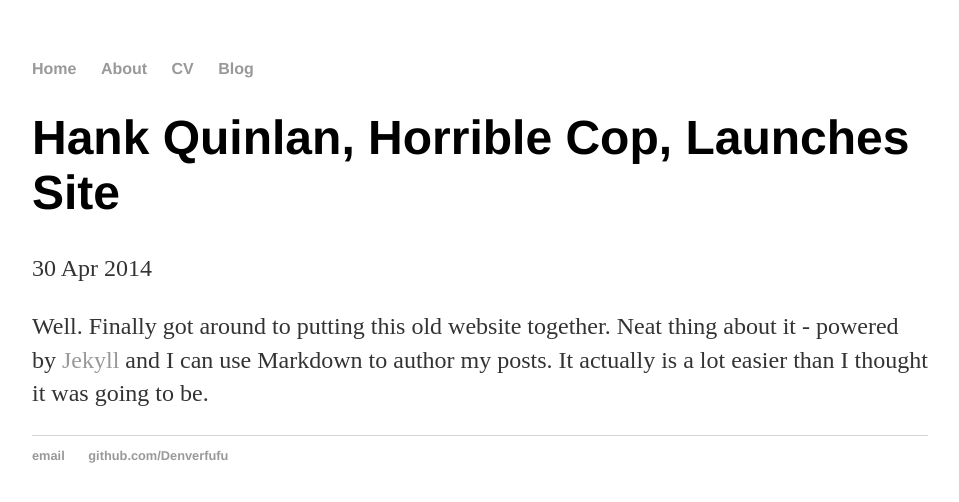
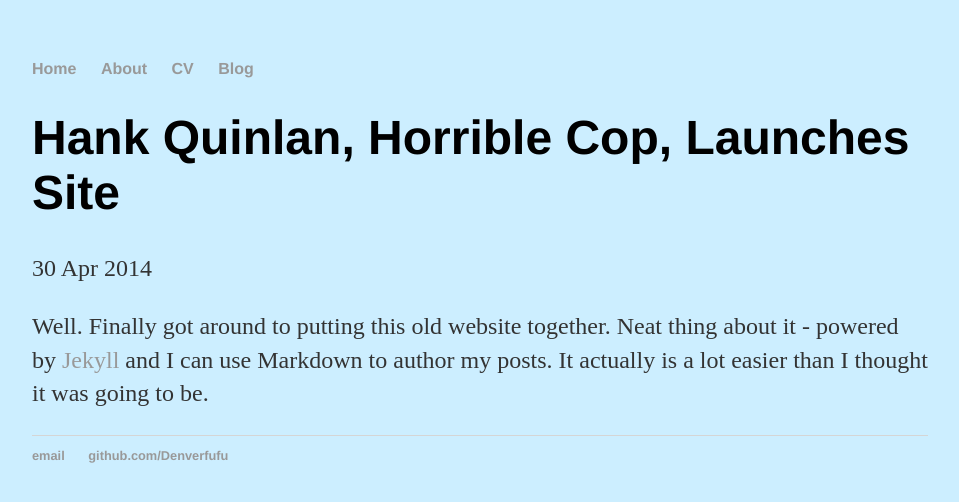
Before and after one commit to Denverfufu/Denverfufu.github.io, a Jekyll site: the page built from _posts/2014-04-30-hank-quinlan-site-launched.md, in a window 1280 px wide. Shown: the top 502 px of the page, without its empty margins (160-1119 px from the left). Built offline with Jekyll 4.4.1, drawn with Linux system fonts in a browser that asks for light colours.

Commit message:
Update default.html

```diff
--- a/_layouts/default.html
+++ b/_layouts/default.html
@@ -5,8 +5,7 @@
 			<!-- link to main stylesheet -->
 			<link rel="stylesheet" type="text/css" href="/css/main.css">
 		</head>
-		<body>
-			<body　bgcolor="#CCEEFF"　text="#666666"　 link="#0000FF"　vlink="#880000"　 alink="#7700BB">
+		<body bgcolor="#CCEEFF"　text="#666666"　 link="#0000FF"　vlink="#880000"　 alink="#7700BB">
 			<nav>
 	    		<ul>
 	        		<li><a href="/">Home</a></li>
```
